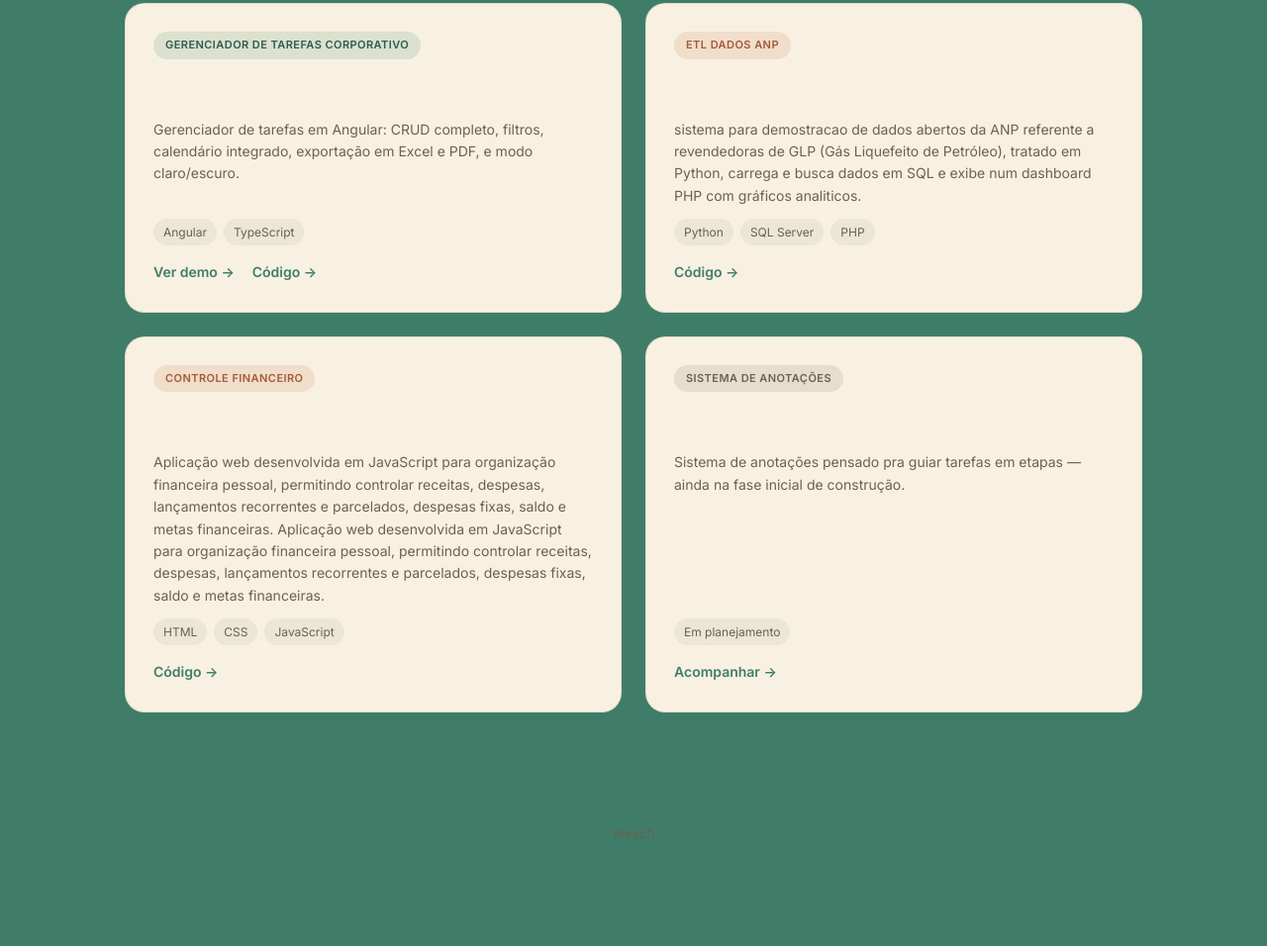
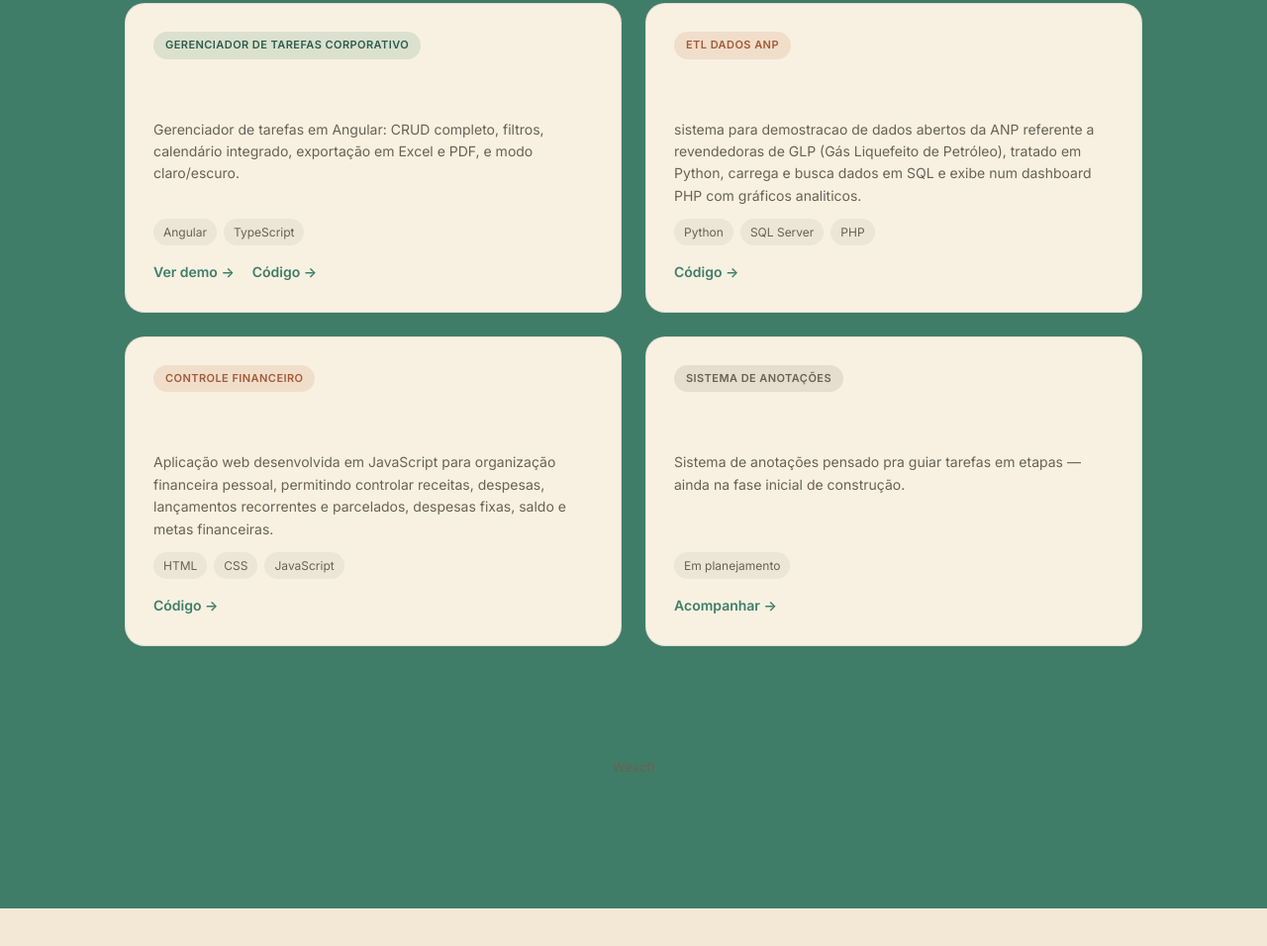
Before and after one commit to wesley-c-f-lourenco/wesley-c-f-lourenco, a plain HTML site: page index.html in a window 1280 px wide. Shown: the part 843-1799 px from the top of the page at 99% size. After the commit the page ends 1761 px from the top, so only its background shows below. Drawn offline with Linux system fonts and the light colour scheme.

Commit message:
Atualizar o index.html

```diff
--- a/index.html
+++ b/index.html
@@ -125,12 +125,6 @@
                    Aplicação web desenvolvida em JavaScript para organização financeira pessoal,
                    permitindo controlar receitas, despesas, lançamentos recorrentes e parcelados,
                    despesas fixas, saldo e metas financeiras.
-
-                     </Controle Financeiro Pessoal
-                 <p>
-                   Aplicação web desenvolvida em JavaScript para organização financeira pessoal,
-                   permitindo controlar receitas, despesas, lançamentos recorrentes e parcelados,
-                   despesas fixas, saldo e metas financeiras.
                 </p>
                 <div class="tags-card">
                     <span>HTML</span>
```
